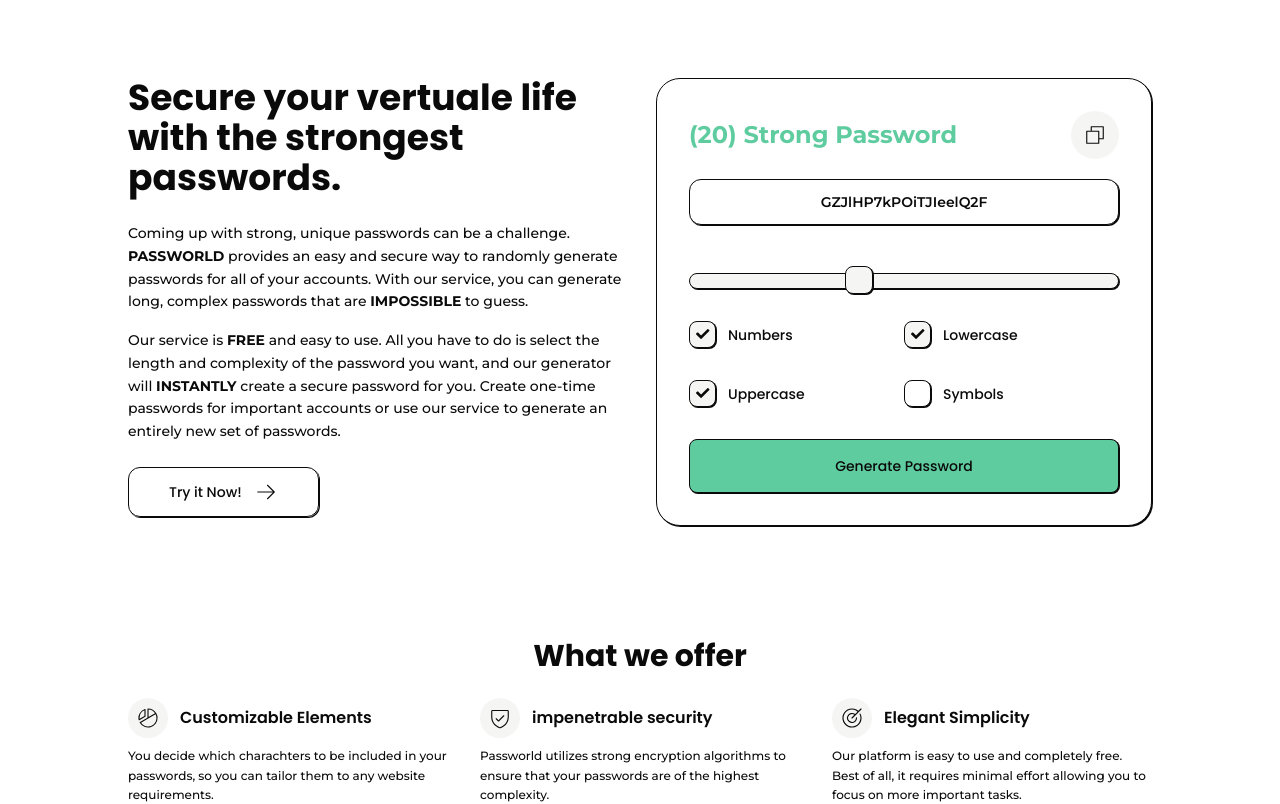
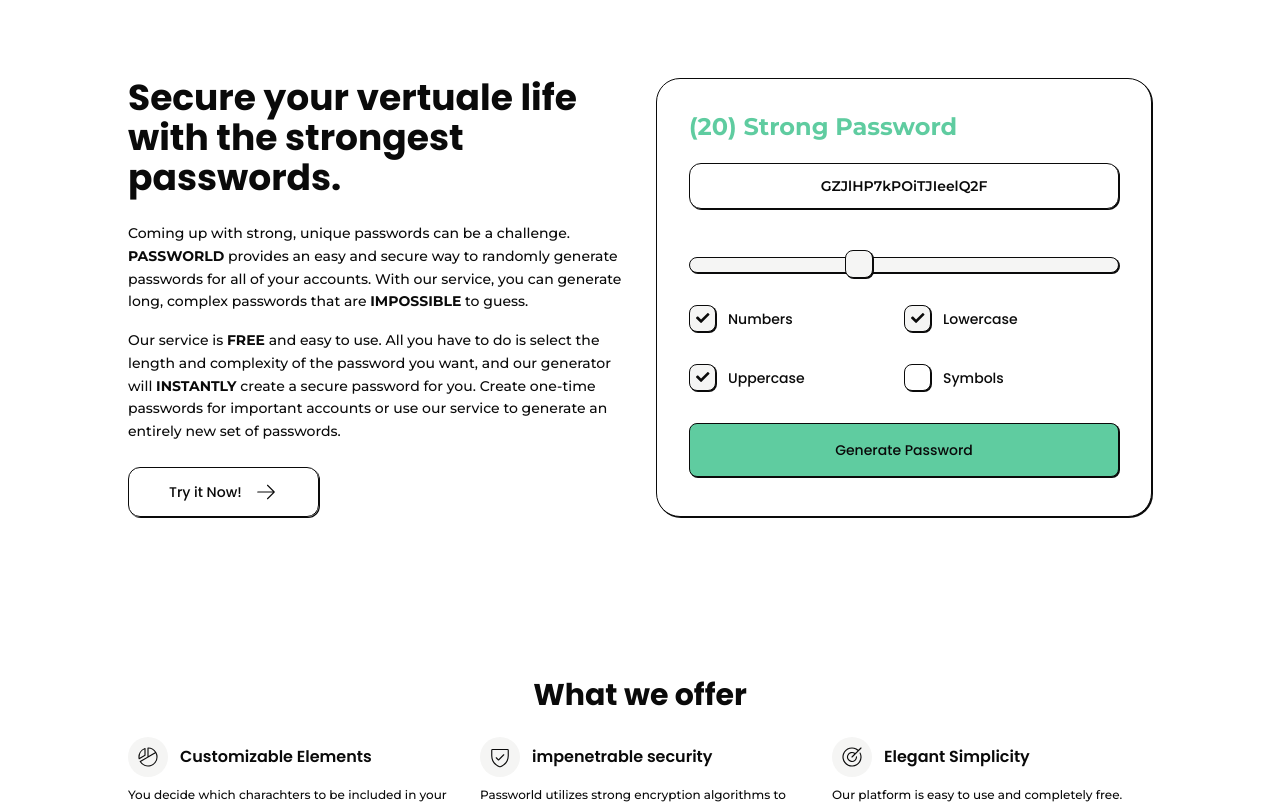
Before and after one commit to Abdallah01win/Passworld, a Vue app: page / in a window 1280 px wide. Shown: the part 802-1606 px from the top of the page. Built offline with nearby package versions, Linux system fonts and the light colour scheme.

Commit message:
restyle info sec in sm

```diff
--- a/src/components/Generator.vue
+++ b/src/components/Generator.vue
@@ -124,8 +124,8 @@
   <div class="rounded-3xl border border-myBlack bg-background py-6 sm:py-8 px-5 sm:px-8 w-full boxShadow">
     <div class="flex flex-col gap-y-4 mx-auto font-Montserrat">
       <!-- Password input -->
-      <div class="mb-4 sm:mb-6 md:mb-8">
-        <div class="flex max-sm:flex-col max-sm:order-2 items-center justify-between mb-3 md:mb-5">
+      <div class="mb-4 sm:mb-6 md:mb-8 relative">
+        <div class="flex items-center justify-between mb-3 md:mb-5">
           <h2 class="text-lg sm:text-xl md:text-2xl font-bold" :class="{
             'text-red-600': passwordLength < 10,
             'text-orange-400': passwordLength < 20,
@@ -133,11 +133,11 @@
           }">
             ({{ passwordLength }}) {{ passwordStrength }} Password
           </h2>
-          <div class="flex ml-auto max-sm:order-1">
-            <span @click="copyToClipboard" class="bg-[#F5F5F4] p-3 rounded-full cursor-pointer hover:bg-gray-200/90"
+          <div class="flex ml-auto max-sm:absolute max-sm:right-0 max-sm:top-0 hidden">
+            <span @click="copyToClipboard" class="bg-[#F5F5F4] p-2 sm:p-3 rounded-full cursor-pointer hover:bg-gray-200/90"
               :disabled="copied">
-              <Copy v-if="!copied" class="w-6 fill-myBlack" />
-              <Checks v-else class="w-6 fill-myBlack" />
+              <Copy v-if="!copied" class="w-5 sm:w-6  fill-myBlack" />
+              <Checks v-else class="w-5 sm:w-6 fill-myBlack" />
             </span>
           </div>
         </div>
--- a/src/components/Info.vue
+++ b/src/components/Info.vue
@@ -4,8 +4,8 @@
 import Shiled from "./icons/Shiled.vue";
 </script>
 <template>
-  <section id="infoSection" class="max-w-[300px] xs:max-w-[365px] sm:max-w-[520px] md:max-w-[680px] lg:max-w-[940px] xl:max-w-[1024px] mx-auto mt-8 my-24 ">
-    <div class="text-xl md:text-2xl lg:text-3xl text-center font-bold mb-6">What we offer</div>
+  <section id="infoSection" class="max-w-[300px] xs:max-w-[365px] sm:max-w-[520px] md:max-w-[680px] lg:max-w-[940px] xl:max-w-[1024px] mx-auto my-0 max-lg:mb-16 lg:my-20">
+    <div class="text-xl md:text-2xl lg:text-3xl text-center font-bold mb-3 sm:mb-4 md:mb-6">What we offer</div>
     <div class="grid max-sm:grid-cols-1 grid-cols-2 lg:grid-cols-3 gap-x-8 max-lg:gap-y-8">
       <div class="flex gap-x-3">
 
--- a/src/views/HomeView.vue
+++ b/src/views/HomeView.vue
@@ -16,7 +16,7 @@
   </main>
 
   <section id="generatorSection">
-    <div class="max-w-[300px] xs:max-w-[365px] sm:max-w-[520px] md:max-w-[680px] lg:max-w-[940px] xl:max-w-[1024px] mx-auto py-20 grid grid-cols-1 lg:grid-cols-2 gap-x-8 max-lg:gap-y-4">
+    <div class="max-w-[300px] xs:max-w-[365px] sm:max-w-[520px] md:max-w-[680px] lg:max-w-[940px] xl:max-w-[1024px] mx-auto py-16 sm:py-20 grid grid-cols-1 lg:grid-cols-2 gap-x-8 max-lg:gap-y-4">
     <div>
       <div class="text-2xl sm:text-3xl md:text-4xl font-bold mb-6 leading-tight">Secure your vertuale life with the strongest passwords.</div>
       <p class="leading-relaxed font-Montserrat mb-4 w-full md:w-[85%] lg:w-full">Coming up with strong, unique passwords can be a challenge. <span class="font-bold uppercase">PassWorld</span> provides an easy and secure way to randomly generate passwords for all of your accounts. With our service, you can generate long, complex passwords that are <span class="font-bold uppercase">impossible</span> to guess.</p>
```
